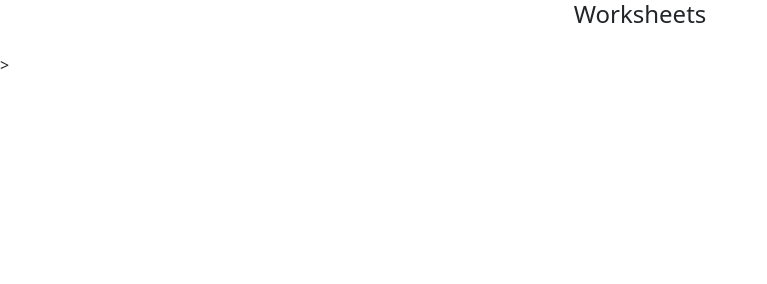
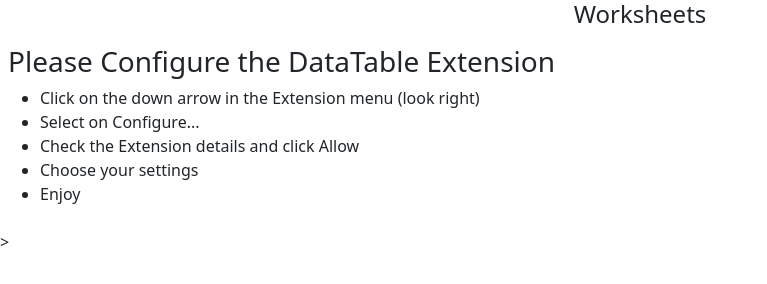
Before and after one commit to Gonzo22003/tableau-extensions-tutorial-part-one, a website: page index.html in a window 1280 px wide. Shown: the whole page, without its empty margins (0-767 px from the left). Drawn offline with nearby package versions, Linux system fonts and the light colour scheme.

Commit message:
Updated html

```diff
--- a/index.html
+++ b/index.html
@@ -7,7 +7,14 @@
         <h4 class="text-center">Worksheets</h4>
         <!-- Displays a list of worksheets -->
         <div id="worksheets" class="p-2">
-
+            <h3>Please Configure the DataTable Extension</h3>
+        <ul>
+            <li>Click on the down arrow in the Extension menu (look right)</li>
+            <li>Select on Configure...</li>
+            <li>Check the Extension details and click Allow</li>
+            <li>Choose your settings</li>
+            <li>Enjoy</li>
+        </ul>
         </div>
     </body>
     <!-- imports the Javascript files -->
```
